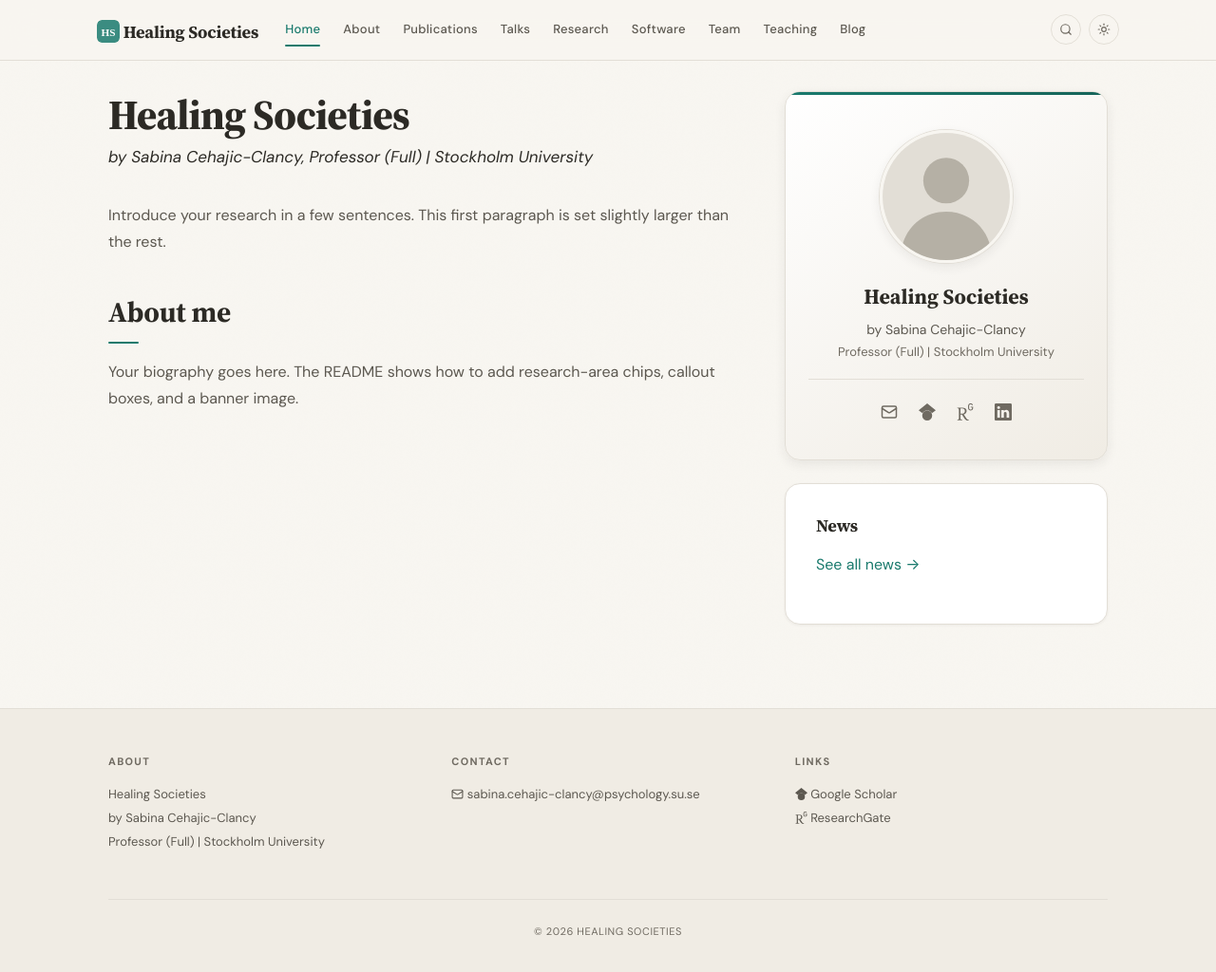
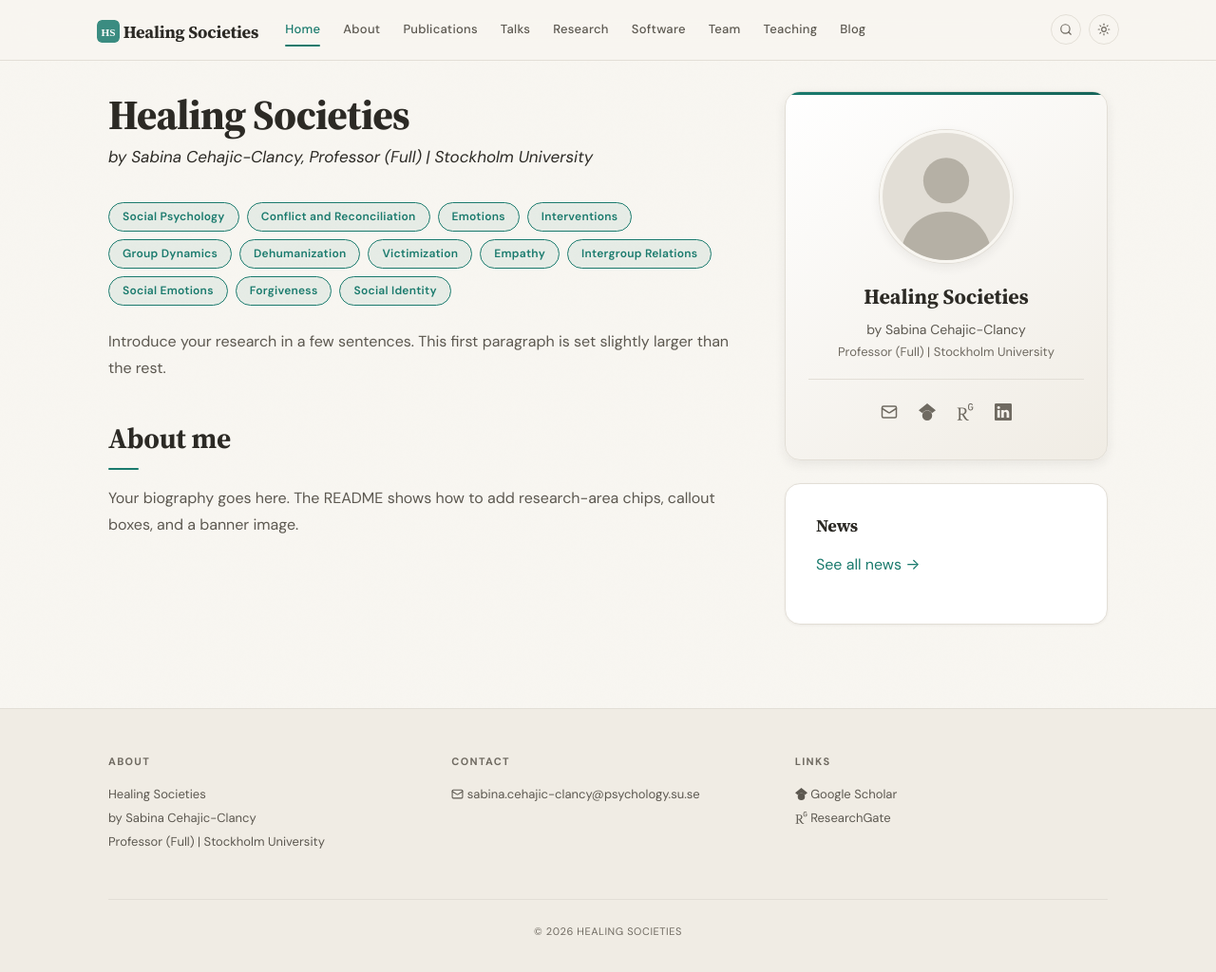
Before and after one commit to yuricipriano02/healingsocieties, a Jekyll site: the page built from _pages/home.md, in a window 1280 px wide. Shown: the whole page at 95% size. Built offline with Jekyll 4.4.1, drawn with Linux system fonts in a browser that asks for light colours.

Commit message:
Add research area chips to home page
Added research area chips linking to the research page.

```diff
--- a/_pages/home.md
+++ b/_pages/home.md
@@ -6,6 +6,22 @@ permalink: /
 
 <h1 class="home-hero">{{ site.name }}</h1>
 <p class="home-hero-sub">{{ site.title }}, {{ site.institution }}</p>
+
+<!-- Research-area chips (link to /research) -->
+<div class="chip-container" markdown="0">
+<a href="{{ '/research' | relative_url }}" class="chip">Social Psychology</a>
+<a href="{{ '/research' | relative_url }}" class="chip">Conflict and Reconciliation</a>
+<a href="{{ '/research' | relative_url }}" class="chip">Emotions</a>
+<a href="{{ '/research' | relative_url }}" class="chip">Interventions</a>
+<a href="{{ '/research' | relative_url }}" class="chip">Group Dynamics</a>
+<a href="{{ '/research' | relative_url }}" class="chip">Dehumanization</a>
+<a href="{{ '/research' | relative_url }}" class="chip">Victimization</a>
+<a href="{{ '/research' | relative_url }}" class="chip">Empathy</a>
+<a href="{{ '/research' | relative_url }}" class="chip">Intergroup Relations</a>
+<a href="{{ '/research' | relative_url }}" class="chip">Social Emotions</a>
+<a href="{{ '/research' | relative_url }}" class="chip">Forgiveness</a>
+<a href="{{ '/research' | relative_url }}" class="chip">Social Identity</a>
+</div>
 
 Introduce your research in a few sentences. This first paragraph is set slightly larger than the rest.
 
```
